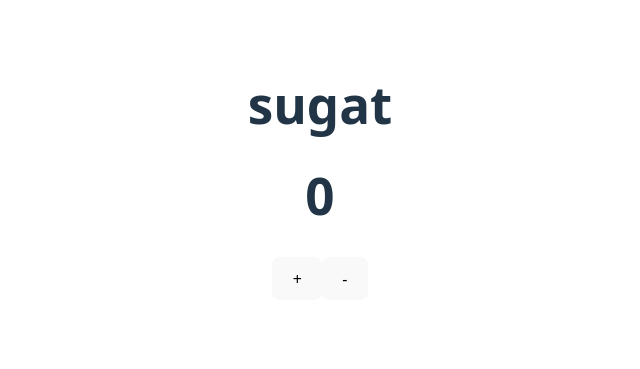
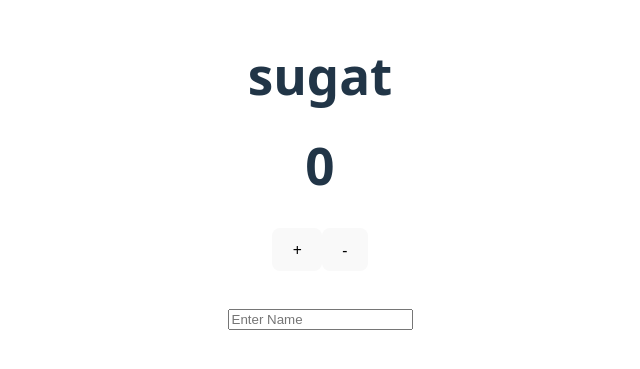
Before and after one commit to sugathub/react-learning, a React (Vite) app: page / in a window 1280 px wide. Shown: the part 229-598 px from the top of the page, without its empty margins (320-960 px from the left). Built offline with nearby package versions, Linux system fonts and the light colour scheme.

Commit message:
i entering text and showing on display by using onchage event and useState

```diff
--- a/src/Counter.jsx
+++ b/src/Counter.jsx
@@ -10,9 +10,23 @@ const Counter = () => {
     const sub=()=>{
         return setCounter(counter-1);
     }
+
+
+
+
+    const [name, setName] =useState("");
+    const nameChange=(event)=>{
+         setName(event.target.value);
+    }
+
+
+
   return (
     <><h1>{counter}</h1>
     <button onClick={add}>+</button><button onClick={sub}>-</button>
+
+    <h1>{name}</h1>
+    <input type="text" value={name}   onChange={nameChange} placeholder='Enter Name' />
 
     </>
   )
```
